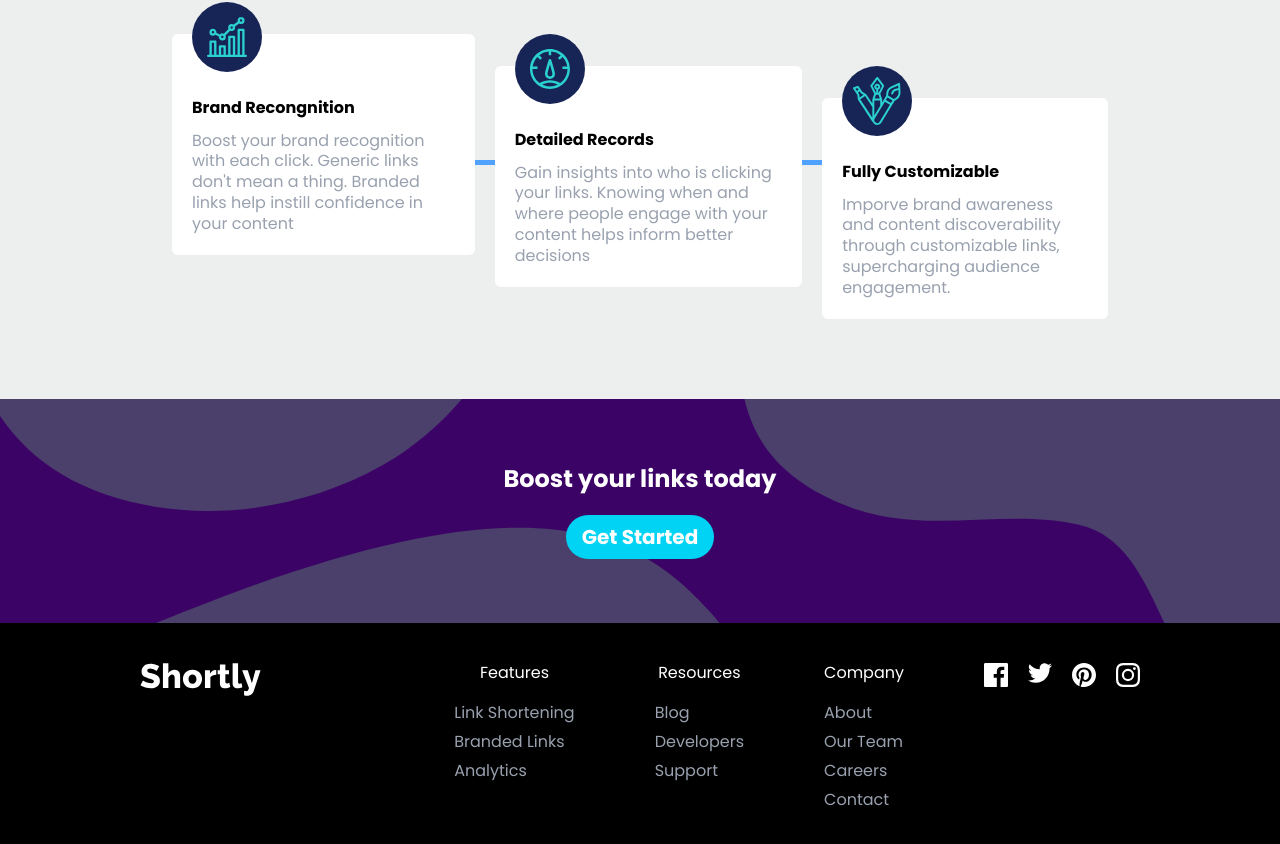
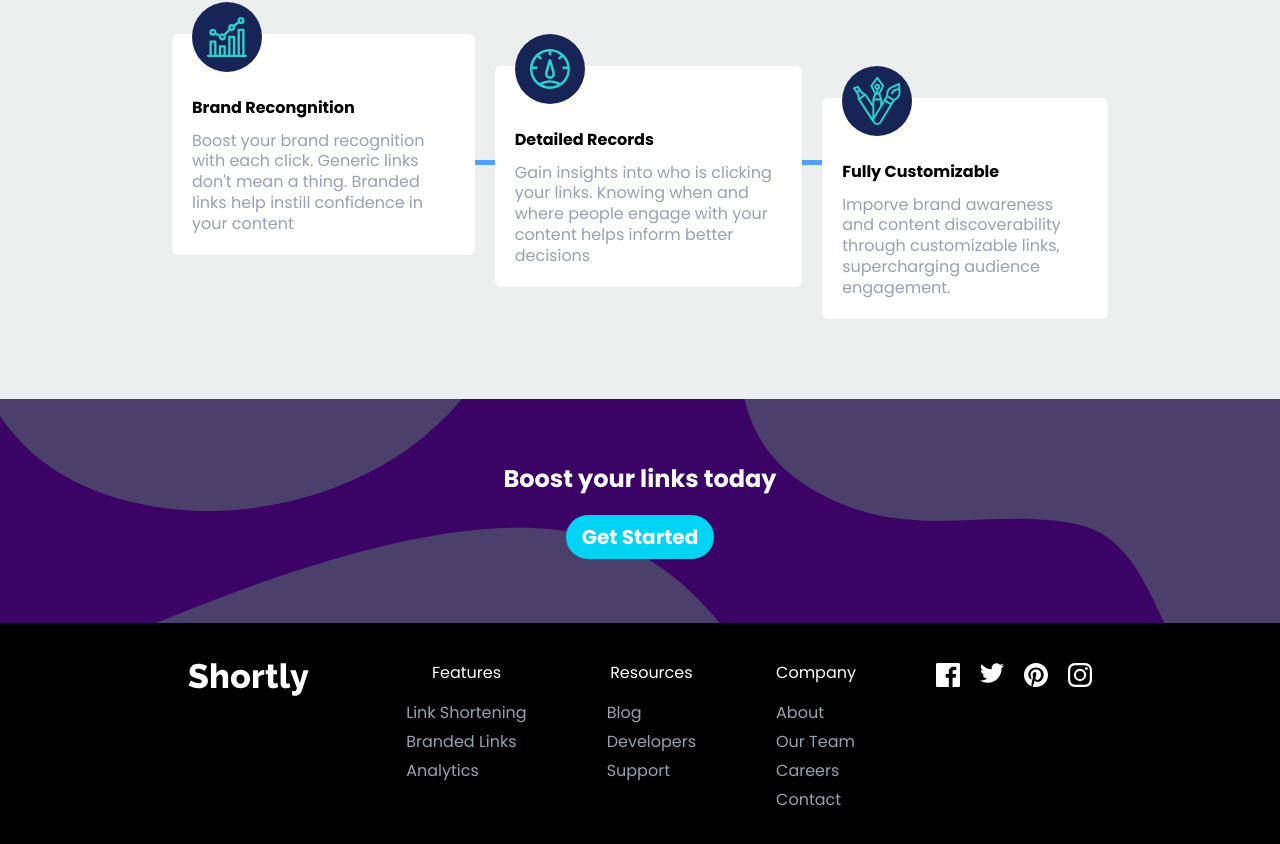
Before and after one commit to calebtdev/urlshortner, a React (Vite) app: page / in a window 1280 px wide. Shown: the part 876-1720 px from the top of the page. Built offline with nearby package versions, Linux system fonts and the light colour scheme; a web font is replaced by a local one.

Commit message:
last change on url shortner app

```diff
--- a/src/components/About.jsx
+++ b/src/components/About.jsx
@@ -5,7 +5,7 @@ import aboutImage from "../assets/illustration-working.svg";
 const Hero = () => {
   return (
     // Main section with white background, responsive padding, and maximum width
-    <section className="bg-white max-w-[1440px] py-[3rem] pb-[10rem] md:pb-[8rem] mx-auto overflow-hidden">
+    <section className="bg-white max-w-[1440px] py-[3rem] md:px-12 pb-[10rem] md:pb-[8rem] mx-auto overflow-hidden">
       {/* Grid container for layout with two columns on medium screens and above */}
       <div className="grid md:grid-cols-2 bg-white max-w-[1000px] px-6 items-center md:px-0 mx-auto gap-5">
         {/* Illustration image, ordered second on larger screens for layout purposes */}
--- a/src/components/Footer.jsx
+++ b/src/components/Footer.jsx
@@ -8,7 +8,7 @@ import instagram from "../assets/icon-instagram.svg";
 const Footer = () => {
   return (
     <section className="py-10 bg-black">
-      <div className="max-w-[1000px] mx-auto flex flex-col items-center md:items-start md:flex-row gap-10 justify-between">
+      <div className="max-w-[1000px] mx-auto flex flex-col items-center md:items-start md:flex-row gap-10 md:px-12 justify-between">
         <div>
           <a href="#">
             <img src={logo} alt="" className="filter brightness-0  invert" />
```
